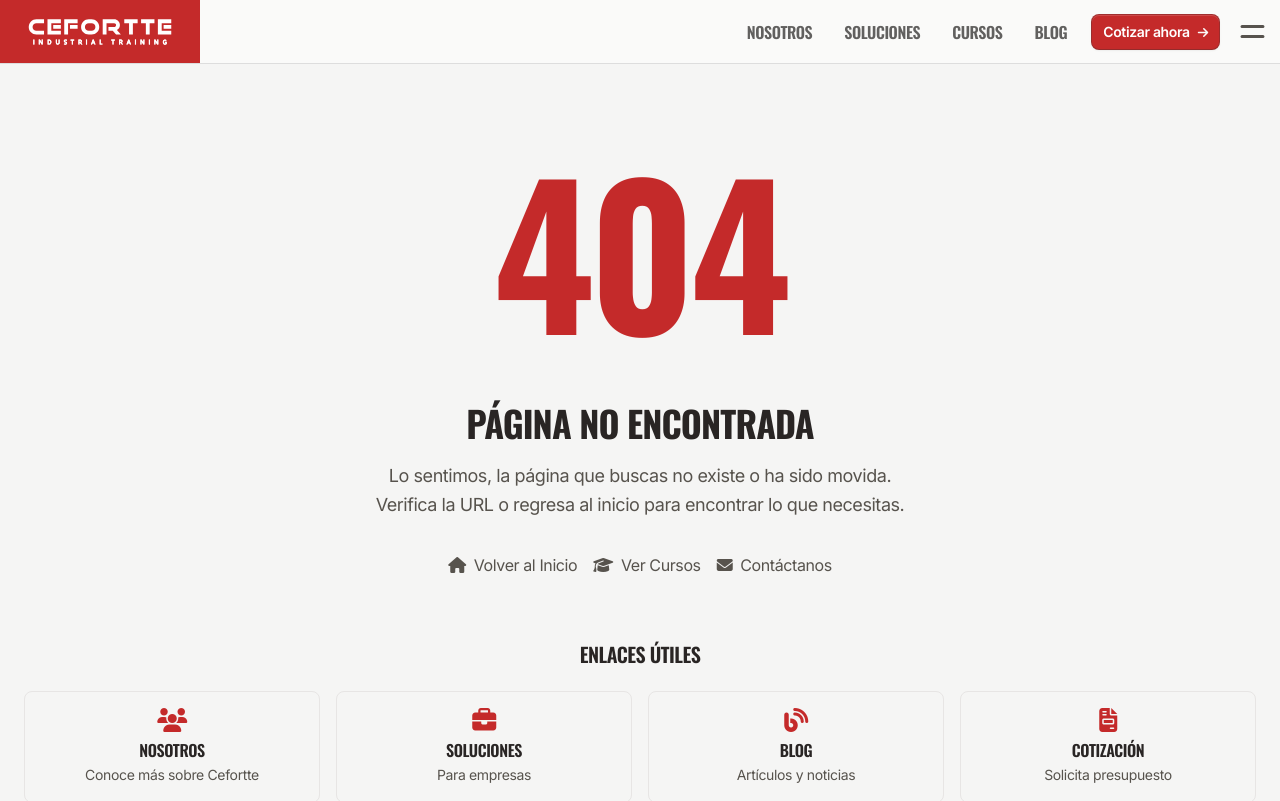
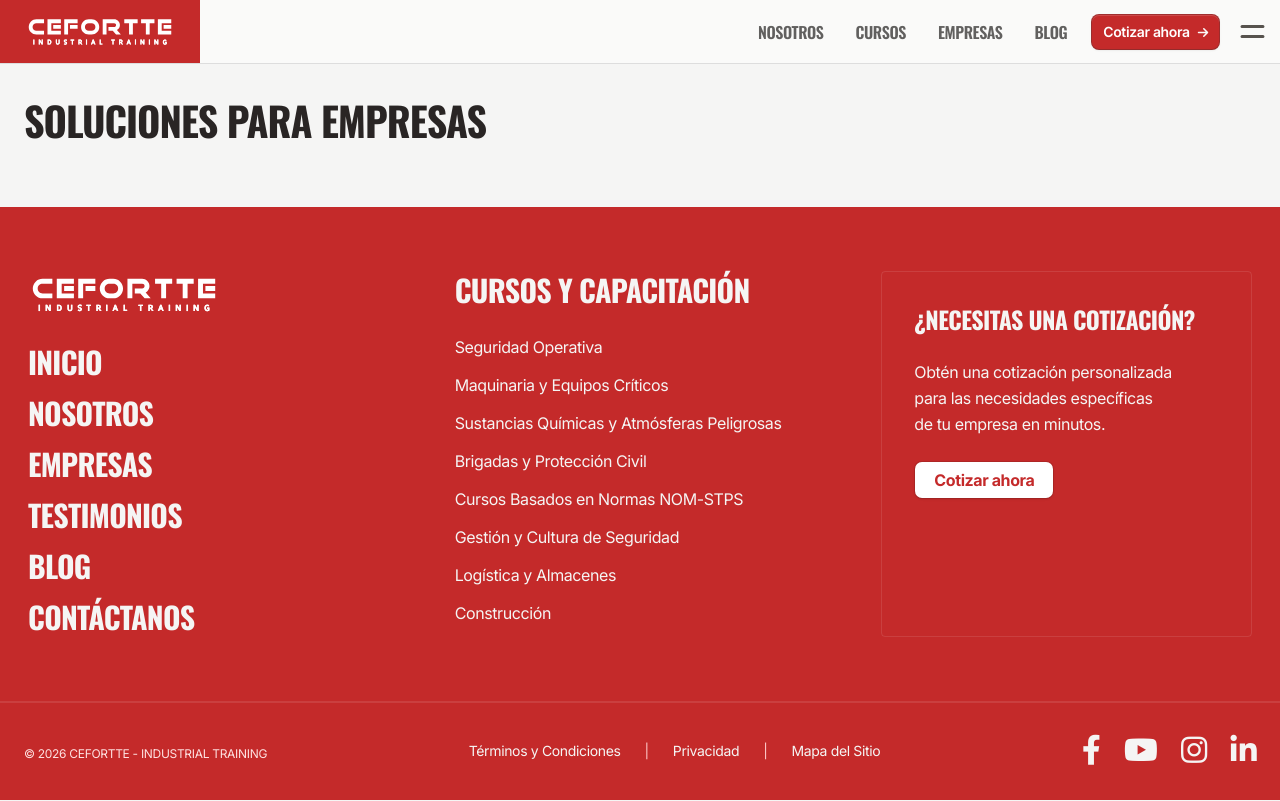
Before and after one commit to artmichel-dev/cefortte, a Next.js app: page /empresas in a window 1280 px wide. Before the commit this address had no page. Shown: the top 801 px of the page. Built offline with nearby package versions, Linux system fonts and the light colour scheme.

Commit message:
Se actualizo git en general

```diff
--- a/src/app/soluciones/page.tsx
+++ b/src/app/empresas/page.tsx
@@ -21,7 +21,7 @@
     title: "Soluciones de Capacitación para Empresas | Cefortte",
     description:
       "Programas de capacitación personalizados para empresas. Mejora la seguridad y cumplimiento normativo de tu organización.",
-    url: `${SITE_CONFIG.url}/soluciones`,
+    url: `${SITE_CONFIG.url}/empresas`,
     siteName: SITE_CONFIG.name,
     images: [
       {
@@ -41,7 +41,7 @@
     images: [`${SITE_CONFIG.url}/og-soluciones.jpg`],
   },
   alternates: {
-    canonical: `${SITE_CONFIG.url}/soluciones`,
+    canonical: `${SITE_CONFIG.url}/empresas`,
   },
 };
 
--- a/src/app/page.tsx
+++ b/src/app/page.tsx
@@ -5,7 +5,9 @@
   return (
     <main id="content" className="relative w-full">
       <div className="relative h-16 w-full bg-white"></div>
+      <HeroVideoSection />
 
+      <FeaturedCoursesGrid />
       <div className="container mx-auto max-w-4xl space-y-4 px-4 py-8">
         <p>TIPOGRAFÍA - SISTEMA BASE (UI)</p>
         <p data-text="micro">p text-micro</p>
@@ -44,9 +46,6 @@
         <br />
         <br />
       </div>
-
-      <HeroVideoSection />
-      <FeaturedCoursesGrid />
     </main>
   );
 }
--- a/src/components/layout/Footer.tsx
+++ b/src/components/layout/Footer.tsx
@@ -30,7 +30,7 @@
                   {[
                     { href: "/", label: "Inicio" },
                     { href: "/nosotros", label: "Nosotros" },
-                    { href: "/soluciones", label: "Soluciones" },
+                    { href: "/empresas", label: "Empresas" },
                     { href: "/testimonios", label: "Testimonios" },
                     { href: "/blog", label: "Blog" },
                     { href: "/contacto", label: "Contáctanos" },
@@ -72,7 +72,7 @@
 
             {/* Columna 3: Card Cotización */}
             <div className="md:col-span-2 lg:col-span-1 mx-1">
-              <div className="flex h-full flex-col justify-center rounded-sm border border-white/10 hover:border-white/20 hover:bg-white/5 p-8 transition-all duration-300">
+              <div className="flex h-full flex-col justify-start rounded-sm border border-white/10 hover:border-white/20 hover:bg-white/5 p-8 transition-all duration-300">
                 <h3 className="mb-6 text-stone-100">¿Necesitas una Cotización?</h3>
                 <p className="mb-6 text-base leading-relaxed text-stone-100">
                   Obtén una cotización personalizada para las necesidades específicas de tu empresa en minutos.
--- a/src/components/layout/Header.tsx
+++ b/src/components/layout/Header.tsx
@@ -136,14 +136,14 @@
                       </Link>
                     </li>
                     <li className="flex h-full items-center">
-                      <Link href="/soluciones" className="group nav-link">
-                        <span className="nav-link text-base">Soluciones</span>
+                      <Link href="/cursos" className="group nav-link">
+                        <span className="nav-link text-base">Cursos</span>
                         <span className="nav-link-underline"></span>
                       </Link>
                     </li>
                     <li className="flex h-full items-center">
-                      <Link href="/cursos" className="group nav-link">
-                        <span className="nav-link text-base">Cursos</span>
+                      <Link href="/empresas" className="group nav-link">
+                        <span className="nav-link text-base">Empresas</span>
                         <span className="nav-link-underline"></span>
                       </Link>
                     </li>
@@ -193,11 +193,8 @@
                             </Link>
                           </li>
                           <li>
-                            <Link href="/soluciones">
-                              <p className="mobile-nav-link text-3xl">
-                                Soluciones
-                                <span className="mobile-nav-link text-3xl hidden lg:inline"> para empresas</span>
-                              </p>
+                            <Link href="/empresas">
+                              <p className="mobile-nav-link text-3xl">Empresas</p>
                             </Link>
                           </li>
                           <li>
```
Also changed, not shown: src/app/terminos/page.tsx (renamed from src/app/terminos-condiciones/page.tsx).
